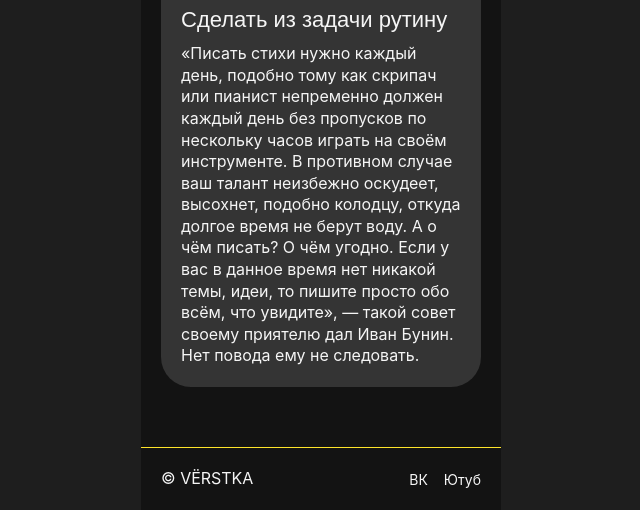
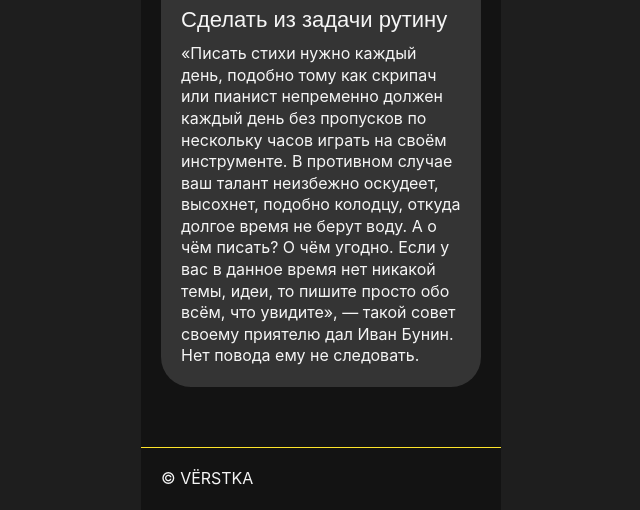
Before and after one commit to an-sbl/first_project, a plain HTML site: page index.html in a window 1280 px wide. Shown: the part 3562-4072 px from the top of the page, without its empty margins (319-959 px from the left). Drawn offline with Linux system fonts and the light colour scheme; files that its build step writes are made by us from their sources; a web font is replaced by a local one.

Commit message:
Убрали ссылки из подвала

```diff
--- a/index.html
+++ b/index.html
@@ -203,14 +203,6 @@
     </main>
     <footer class="footer content-section content-section-theme-dark">
       <p class="footer__copy">© VЁRSTKA</p>
-      <ul class="footer__links">
-        <li>
-          <a href="#">ВК</a>
-        </li>
-        <li>
-          <a href="#">Ютуб</a>
-        </li>
-      </ul>
     </footer>
   </body>
 </html>
```
